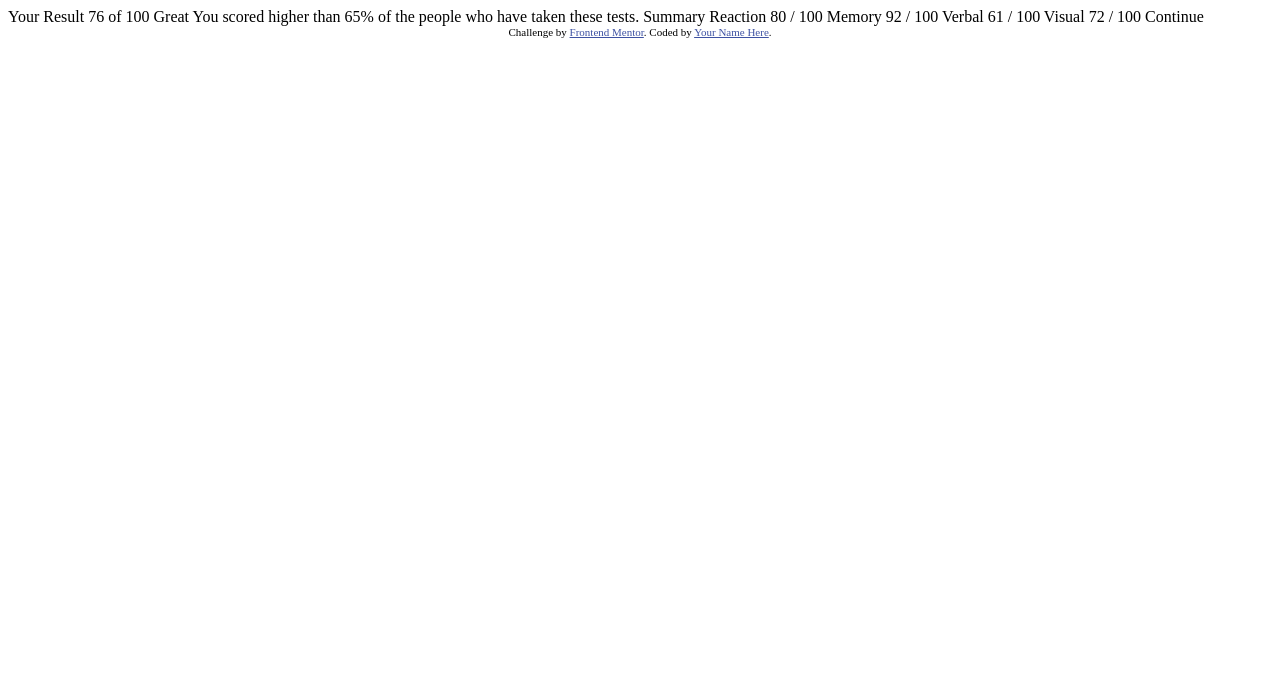
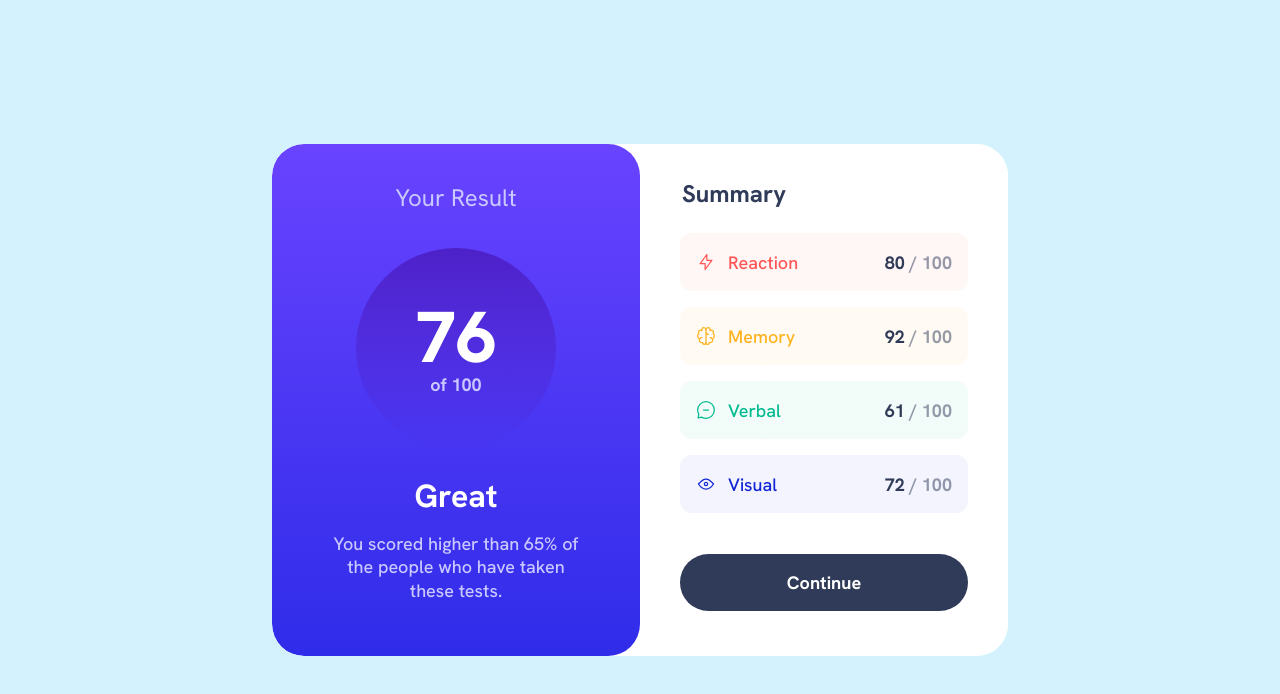
Before and after one commit to tvgc/results-summary-component, a plain HTML site: page index.html in a window 1280 px wide. Drawn offline with Linux system fonts and the light colour scheme.

Commit message:
finished project

```diff
--- /dev/null
+++ b/assets/css/style.css
@@ -0,0 +1,319 @@
+/*-----------------------------------*\
+  #FONTS
+\*-----------------------------------*/
+@font-face {
+    font-family: 'Hanken';
+    font-weight: 500 700 800;
+    src: url('../fonts/HankenGrotesk-VariableFont_wght.ttf') format('truetype');
+}
+
+/*-----------------------------------*\
+  #VARIABLES
+\*-----------------------------------*/
+:root {
+    /*Colors*/
+    --first-color: #CAC9FF;
+    --second-color: #303B59;
+
+    --main-gradient-color: linear-gradient(180deg, #7755FF 0%, #6943FF 0.01%, #2F2CE9 100%);
+    --second-gradient-color: linear-gradient(180deg, #4D21C9 0%, rgba(37, 33, 201, 0) 100%, rgba(37, 33, 201, 0) 100%);
+
+    /* typography */
+
+    --font-family: 'Hanken';
+
+    --normal-fs: 1.6rem;
+    --big-fs: 1.8rem;
+    --bigger-fs: 2.4rem;
+    --biggest-fs: 5.6rem;
+
+}
+
+/*736px*/
+@media (min-width: 736px){
+    :root {
+        --normal-fs: 1.8rem;
+        --big-fs: 2.4rem;
+        --bigger-fs: 3.2rem;
+        --biggest-fs: 7.2rem;
+    }
+}
+
+/*-----------------------------------*\
+  #RESET
+\*-----------------------------------*/
+*,
+*::before,
+*::after {
+    padding: 0;
+    margin: 0;
+    box-sizing: border-box;
+}
+
+li { list-style: none; }
+
+a,
+img,
+span,
+input,
+button,
+ion-icon { display: block; }
+
+a {
+    color: inherit;
+    text-decoration: none;
+  }
+
+ input,
+ button {
+    background: none;
+    border: none;
+    font: inherit;
+}
+
+input { width: 100%; }
+
+button { cursor: pointer; }
+
+img {
+    max-width: 100%;
+    height: auto;
+}
+
+html {
+    font-family: var(--body-font-family);
+    font-size: 62.5%;
+    scroll-behavior: smooth;
+}
+
+body {
+    font-size: var(--normal-fs);
+    font-family: 'Hanken';
+    /* background-color: #d4f2fd; */
+}
+
+
+/*-----------------------------------*\
+  #COMMON CODE
+\*-----------------------------------*/
+.container {
+    margin: 0 auto;
+    max-width: 73.6rem;
+    background-color: #FFFFFF;
+}
+
+/*-----------------------------------*\
+  #TOP-LEFT
+\*-----------------------------------*/
+.top-left {
+    padding: 2.4rem 5.7rem 4rem;
+    background-image: var(--main-gradient-color);
+    text-align: center;
+    border-radius: 0 0 3.2rem 3.2rem;
+}
+
+.your-result {
+    font-size: var(--big-fs);
+    color: var(--first-color);
+    margin-bottom: 2.4rem;
+}
+
+.box-result {
+    width: 16rem;
+    height: 16rem;
+    margin: 0 auto 2.4rem;
+    display: flex;
+    flex-direction: column;
+    justify-content: center;
+    border-radius: 50%;
+    background: var(--second-gradient-color);
+}
+
+.number-result {
+    font-size: var(--biggest-fs);
+    font-weight: 800;
+    color: #FFFFFF;
+    line-height: 7.2rem;
+}
+
+.number-parameter {
+    font-size: var(--normal-fs);
+    font-weight: 700;
+    color: var(--first-color);
+}
+
+.great {
+    font-size: var(--bigger-fs);
+    font-weight: 700;
+    line-height: 3.127rem;
+    color: #FFFFFF;
+    margin-bottom: 0.8rem;
+}
+
+.desc {
+    font-size: var(--normal-fs);
+    font-weight: 500;
+    line-height: 2.085rem;
+    color: var(--first-color);
+}
+
+
+/*-----------------------------------*\
+  #BOTTOM-RIGHT
+\*-----------------------------------*/
+.bottom-right {
+    padding: 2.4rem 3rem 3rem;
+    background-color: #FFFFFF;
+}
+
+.summary {
+    font-size: var(--big-fs);
+    font-weight: 700;
+    color: var(--second-color);
+    line-height: 2.345rem;
+    margin: 0 0 2.4rem 0.2rem;
+}
+
+.items {
+    display: flex;
+    flex-direction: column;
+    gap: 1.6rem;
+    margin-bottom: 2.4rem;
+}
+
+.item {
+    display: flex;
+    align-items: center;
+    flex-basis: 5.6rem;
+    font-size: var(--normal-fs);
+    padding: 1.75rem 1.6rem;
+    border-radius: 1.2rem;
+}
+
+.item img {
+    margin-right: 1.2rem;
+}
+
+.item .label {
+    flex: 1;
+    font-weight: 500;
+}
+
+.item:nth-child(1) {
+    background: linear-gradient(0deg, rgba(255, 255, 255, 0.95), rgba(255, 255, 255, 0.95)), #FF5555;
+}
+
+.item:nth-child(1) .label {
+    color: #FF5555;
+}
+
+.item:nth-child(2) {
+    background: linear-gradient(0deg, rgba(255, 255, 255, 0.95), rgba(255, 255, 255, 0.95)), #FFB21E;
+}
+
+.item:nth-child(2) .label {
+    color: #FFB21E;
+}
+
+.item:nth-child(3) {
+    background: linear-gradient(0deg, rgba(255, 255, 255, 0.95), rgba(255, 255, 255, 0.95)), #00BB8F;
+}
+
+.item:nth-child(3) .label {
+    color: #00BB8F;
+}
+
+.item:nth-child(4) {
+    background: linear-gradient(0deg, rgba(255, 255, 255, 0.95), rgba(255, 255, 255, 0.95)), #1125D6;
+}
+
+
+.item:nth-child(4) .label {
+    color: #1125D6;
+}
+
+.numbers {
+    color: var(--second-color);
+    font-weight: 700;
+}
+
+.numbers span {
+    display: inline;
+}
+
+.numbers span:last-child {
+    opacity: 0.5;
+}
+
+button {
+    font-size: 1.8rem;
+    font-weight: 700;
+    color: #FFFFFF;
+    background-color: var(--second-color);
+    width: 100%;
+    padding-block: 1.7rem;
+    border-radius: 12.8rem;
+}
+
+@media (min-width: 736px) {
+
+    main {
+        display: flex;
+        align-items: center;
+        min-height: 100vh;
+    }
+
+    body {
+        background-color: #d4f2fd;
+    }
+
+    .flex {
+        display: flex;
+    }
+
+    .container {
+        height: 51.2rem;
+        border-radius: 3.2rem 3.2rem 3.2rem 3.2rem;
+        overflow: hidden;
+    }
+
+    .top-left {
+        padding: 3.8rem 5.4rem 5.5rem;
+        flex-basis: 36.8rem;
+        border-radius: 32px;
+
+    }
+
+    .your-result {
+        margin-bottom: 3.5rem;
+    }
+
+    .box-result {
+        width: 20rem;
+        height: 20rem;
+        margin-bottom: 2.8rem;
+    }
+
+    .great {
+        margin-bottom: 1.4rem;
+        line-height: 4.17rem;
+    }
+
+    .desc {
+        width: 26rem;
+        line-height: 2.345rem;
+    }
+
+    .bottom-right {
+        width: 36.8rem;
+        padding: 3.8rem 4rem 4.6rem;
+    }
+
+    .summary {
+        margin-bottom: 2.8rem;
+    }
+
+    .items {
+        margin-bottom: 4.1rem;
+    }
+}
--- /dev/null
+++ b/assets/js/other.js
@@ -0,0 +1,27 @@
+// Seleciona todos os elementos com a classe "item"
+const items = document.querySelectorAll('.item');
+
+// Faz uma requisição para o arquivo JSON
+fetch('../../data.json')
+    .then(response => response.json()) // Transforma a resposta em JSON
+    .then(data => {
+        // Para cada item, adiciona as informações do JSON correspondentes
+        for (let i = 0; i < items.length; i++) {
+            // Seleciona as informações do JSON correspondentes ao item atual
+            const itemData = data[i];
+            // Seleciona o item atual
+            const item = items[i];
+
+            // Seleciona o ícone do item e define a imagem correspondente a partir das informações do JSON
+            const icon = item.querySelector('.icon');
+            icon.setAttribute('src', itemData.icon);
+
+            // Seleciona o label do item e define o texto correspondente a partir das informações do JSON
+            const label = item.querySelector('.label');
+            label.textContent = itemData.category;
+
+            // Seleciona o número de score do item e define o valor correspondente a partir das informações do JSON
+            const score = item.querySelector('.numbers span');
+            score.textContent = itemData.score;
+        }
+    });
--- a/index.html
+++ b/index.html
@@ -5,6 +5,7 @@
   <meta name="viewport" content="width=device-width, initial-scale=1.0"> <!-- displays site properly based on user's device -->
 
   <link rel="icon" type="image/png" sizes="32x32" href="./assets/images/favicon-32x32.png">
+  <link rel="stylesheet" href="assets/css/style.css">
 
   <title>Frontend Mentor | Results summary component</title>
 
@@ -15,33 +16,95 @@
   </style>
 </head>
 <body>
+  <main>
+    <div class="container flex">
+      <div class="top-left">
+        <div class="content">
+          <p class="your-result">
+            Your Result
+          </p>
 
-  Your Result
-  76
-  of 100
+          <div class="box-result">
+            <!-- <div> -->
+              <div class="number-result">
+                76
+              </div>
+              <small class="number-parameter">
+                of 100
+              </small>
+            <!-- </div> -->
+          </div> <!--box-result-->
 
-  Great
-  You scored higher than 65% of the people who have taken these tests.
+          <div class="great">
+            Great
+          </div>
 
-  Summary
+          <p class="desc">
+            You scored higher than 65% of the people who have taken these tests.
+          </p>
+        </div> <!--content-->
+      </div> <!--top-left-->
 
-  Reaction
-  80 / 100
+      <div class="bottom-right">
+        <div class="content">
+          <div class="summary">
+            Summary
+          </div>
 
-  Memory
-  92 / 100
+          <ul class="items">
+            <li class="item" id="reaction">
+              <img src="" alt="" class="icon">
+              <div class="label"></div>
+              <div class="numbers">
+                <span></span>
+                <span>/ 100</span>
+              </div>
+            </li>
 
-  Verbal
-  61 / 100
+            <li class="item" id="memory">
+              <img src="" alt="" class="icon">
+              <div class="label"></div>
+              <div class="numbers">
+                <span></span>
+                <span>/ 100</span>
+              </div>
+            </li>
 
-  Visual
-  72 / 100
+            <li class="item" id="verbal">
+              <img src="" alt="" class="icon">
+              <div class="label"></div>
+              <div class="numbers">
+                <span></span>
+                <span>/ 100</span>
+              </div>
+            </li>
 
-  Continue
+            <li class="item" id="visual">
+              <img src="" alt="" class="icon">
+              <div class="label"></div>
+              <div class="numbers">
+                <span></span>
+                <span>/ 100</span>
+              </div>
+            </li>
+          </ul>
 
-  <div class="attribution">
+          <button>Continue</button>
+
+        </div><!--content-->
+
+      </div> <!--bottom-right-->
+
+    </div> <!--container-->
+
+  </main>
+
+  <!-- <script src="assets/js/main.js"></script> -->
+  <script src="assets/js/other.js"></script>
+
+  <!-- <div class="attribution">
     Challenge by <a href="https://www.frontendmentor.io?ref=challenge" target="_blank">Frontend Mentor</a>.
     Coded by <a href="#">Your Name Here</a>.
-  </div>
+  </div> -->
 </body>
 </html>
```
Also changed, not shown: assets/js/main.js (added, +61 -0 lines), 2 other files.
